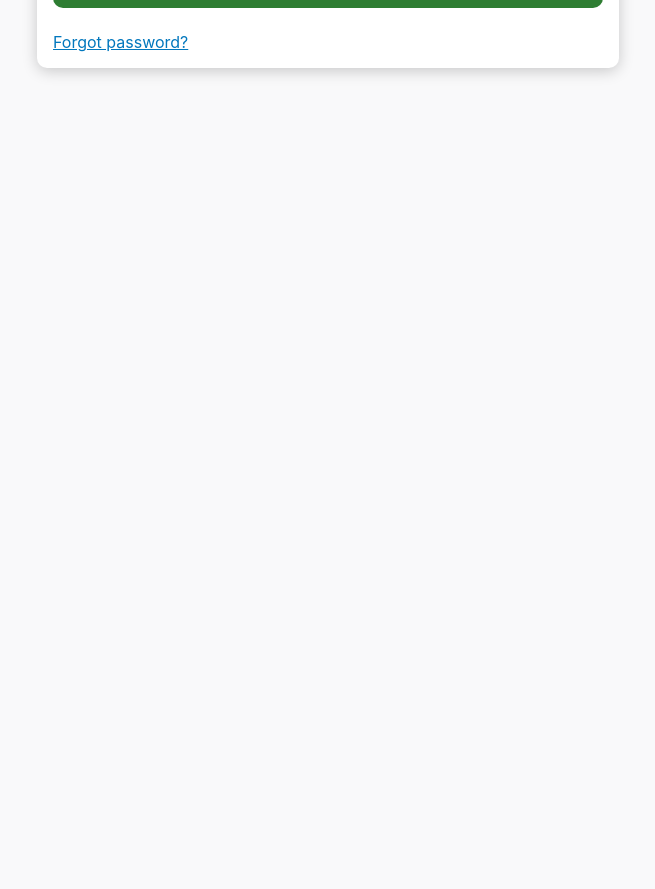
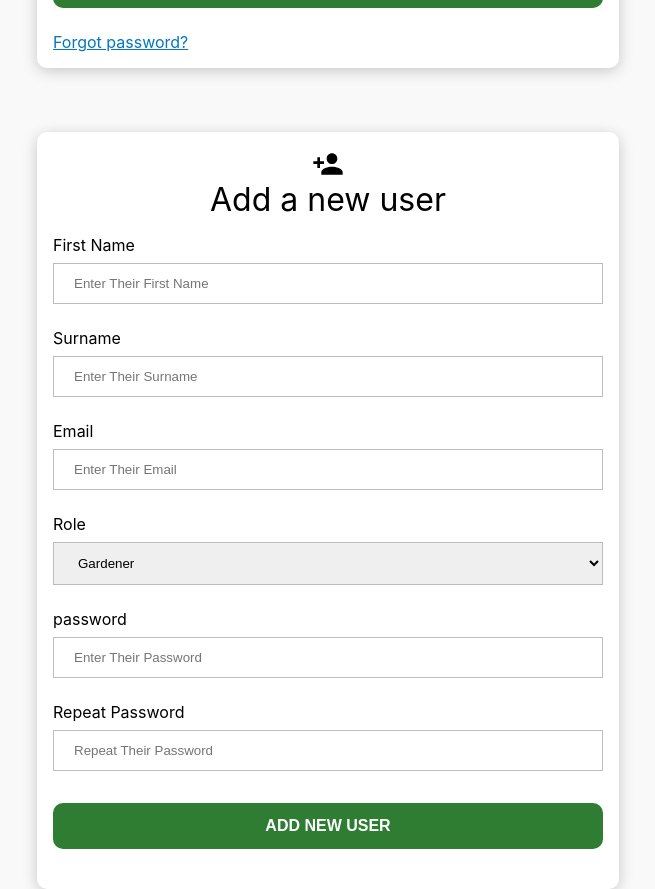
Before and after one commit to Fullstack-web-dev-exam/frontend, a React (Create React App) app: page /login in a window 1280 px wide. Shown: the part 440-1329 px from the top of the page, without its empty margins (312-967 px from the left). Before the commit the page ends 800 px from the top, so only its background shows below. Built offline with nearby package versions, Linux system fonts and the light colour scheme.

Commit message:
work on AddUserForm + add error massage

```diff
--- a/src/App.js
+++ b/src/App.js
@@ -1,5 +1,6 @@
 import { BrowserRouter as Router, Switch, Route } from 'react-router-dom';
 import LogInForm from './components/Login/LogInForm';
+import AddUserForm from './components/AddUser/AddUserForm'
 import NavBar from './components/NavBar/NavBar';
 import PrivateRoute from './routes/PrivateRoute';
 import { AuthConsumer } from './helpers/Auth';
@@ -26,7 +27,7 @@ function App() {
               </Route>
               <Route exact path="/login">
                 <LogInForm isAuth={false}/>
-                {/* <AddUserForm /> */}
+                <AddUserForm />
               </Route>
               <Route exact path="/">
                 <p>Hjemmesiden</p>
--- /dev/null
+++ b/src/components/AddUser/AddUserForm.jsx
@@ -0,0 +1,89 @@
+import React, { Component } from 'react';
+import './AddUserForm.css';
+import addUserIcon from '../../assets/person_add_black_24dp.svg';
+
+
+class AddUserForm extends Component {
+    constructor(props) {
+        super(props);
+        this.state = {
+            firstname: '',
+            surname: '',
+            email: '',
+            role: 'gardener',
+            password: '',
+            repeatpassword: '',
+            passwordError: false
+        }
+        this.handleInputChange = this.handleInputChange.bind(this);
+        this.handleSubmit = this.handleSubmit.bind(this);
+    }
+
+    handleInputChange(event) {
+        const target = event.target;
+        const value = target.value;
+        const name = target.name;
+        this.setState({
+            [name]: value
+        });
+    }
+
+    handleSubmit(event) {
+        event.preventDefault();
+
+        if (this.state.password === this.state.repeatpassword) {
+            this.setState({
+                passwordError: false
+            });
+        } else {
+            this.setState({
+                passwordError: true
+            });
+        }
+
+        alert(`you are submitting the email: '${this.state.email}' and the password: '${this.state.password}'`);
+    }
+
+    render() {
+        return (
+            <>
+                <div className="container">
+                    <img src={addUserIcon} alt="" />
+                    <form onSubmit={this.handleSubmit} className="AddUserForm">
+                        <fieldset>
+                            <legend>Add a new user</legend>
+                            <label htmlFor="firstname">first name</label>
+                            <input type="text" id="firstname" placeholder="Enter Their First Name" name="firstname" required onChange={this.handleInputChange} value={this.state.firstname} />
+
+                            <label htmlFor="surname">surname</label>
+                            <input type="text" id="surname" placeholder="Enter Their Surname" name="surname" required onChange={this.handleInputChange} value={this.state.surname} />
+
+                            <label htmlFor="email">email</label>
+                            <input type="email" id="email" placeholder="Enter Their Email" name="email" required
+                            onChange={this.handleInputChange} value={this.state.email} pattern="[a-z0-9._%+-]+@[a-z0-9.-]+\.[a-z]{2,}$"
+                            title="Please enter a valid email"/>
+
+                            <label htmlFor="role">role</label>
+                            <select value={this.state.role} onChange={this.handleInputChange}>
+                                <option value="gardener">Gardener</option>
+                                <option value="manager">Manager</option>
+                            </select>
+
+                            <label htmlFor="password">password</label>
+                            <input type="password" id="password" placeholder="Enter Their Password" name="password" required onChange={this.handleInputChange} value={this.state.password} pattern=".{8,}" title="Eight or more characters"/>
+
+                            <label htmlFor="repeatpassword">repeat password</label>
+                            <input type="password" id="repeatpassword" placeholder="Repeat Their Password" name="repeatpassword" required onChange={this.handleInputChange} value={this.state.repeatpassword} />
+
+                            {this.state.passwordError && <p className="errorMessage"><strong>Validation Error:</strong> The passwords entered are not the same.</p>}
+
+                            <button type="submit">add new user</button>
+                        </fieldset>
+                    </form>
+                </div>
+            </>
+        );
+    }
+}
+
+export default AddUserForm;
--- a/src/index.css
+++ b/src/index.css
@@ -1,6 +1,6 @@
 @import './colors.css';
 
-* > body {
+*>body {
   background-color: var(--background);
   margin: 0;
   padding: 0;
@@ -20,3 +20,27 @@ code {
 a {
   color: var(--secondary);
 }
+
+input[type=text],
+input[type=password],
+input[type=email],
+select {
+  width: 100%;
+  padding: 12px 20px;
+  margin: 8px 0 24px;
+  display: inline-block;
+  border: 1px solid var(--gray4);
+  box-sizing: border-box;
+}
+
+.errorMessage {
+  padding: 12px 20px;
+  margin: 8px 0 24px;
+  background-color: var(--red);
+  color: #fff;
+  border-radius: 10px;
+}
+
+label {
+  text-transform: capitalize;
+}
```
Also changed, not shown: src/assets/person_add_black_24dp.svg (added), src/components/AddUser/AddUser.css (deleted), src/components/AddUser/AddUserForm.css (added), src/components/AddUser/AddUserForm.js (deleted).
